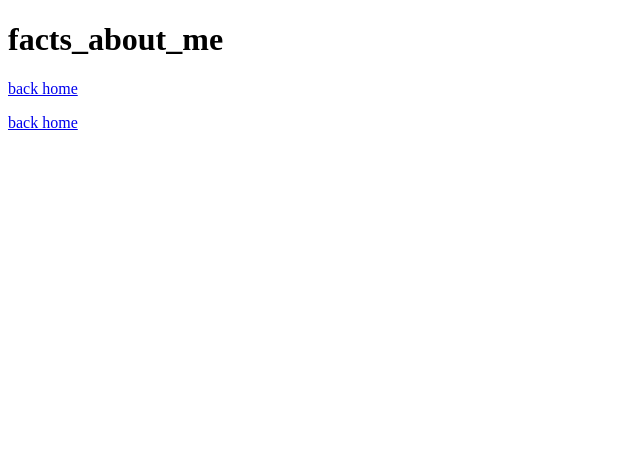
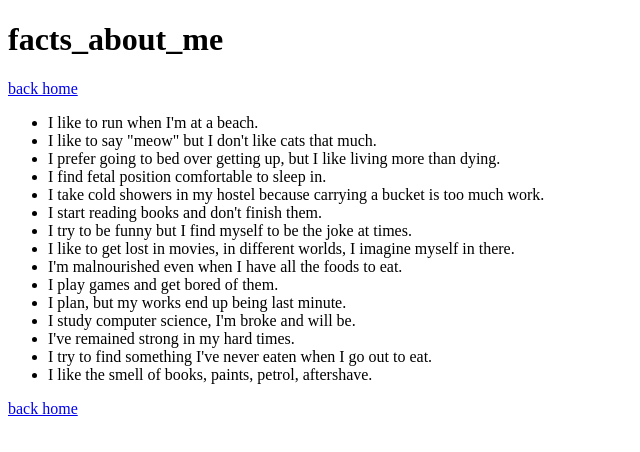
Before and after one commit to make-ki/makeki-xyz, a plain HTML site: page facts_about_me.html in a window 1280 px wide. Shown: the whole page, without its empty margins (0-640 px from the left). Drawn offline with Linux system fonts and the light colour scheme.

Commit message:
facts about me
Signed-off-by: makeki <makeki456@proton.me>

```diff
--- a/facts_about_me.html
+++ b/facts_about_me.html
@@ -11,7 +11,23 @@
     <h1>facts_about_me</h1>
     <p><a href="index.html">back home</a></p>
 
-    <!-- content goes here later -->
+    <ul>
+      <li>I like to run when I'm at a beach.</li>
+      <li>I like to say "meow" but I don't like cats that much.</li>
+      <li>I prefer going to bed over getting up, but I like living more than dying.</li>
+      <li>I find fetal position comfortable to sleep in.</li>
+      <li>I take cold showers in my hostel because carrying a bucket is too much work.</li>
+      <li>I start reading books and don't finish them.</li>
+      <li>I try to be funny but I find myself to be the joke at times.</li>
+      <li>I like to get lost in movies, in different worlds, I imagine myself in there.</li>
+      <li>I'm malnourished even when I have all the foods to eat.</li>
+      <li>I play games and get bored of them.</li>
+      <li>I plan, but my works end up being last minute.</li>
+      <li>I study computer science, I'm broke and will be.</li>
+      <li>I've remained strong in my hard times.</li>
+      <li>I try to find something I've never eaten when I go out to eat.</li>
+      <li>I like the smell of books, paints, petrol, aftershave.</li>
+    </ul>
 
     <p><a href="index.html">back home</a></p>
     </div>
```
